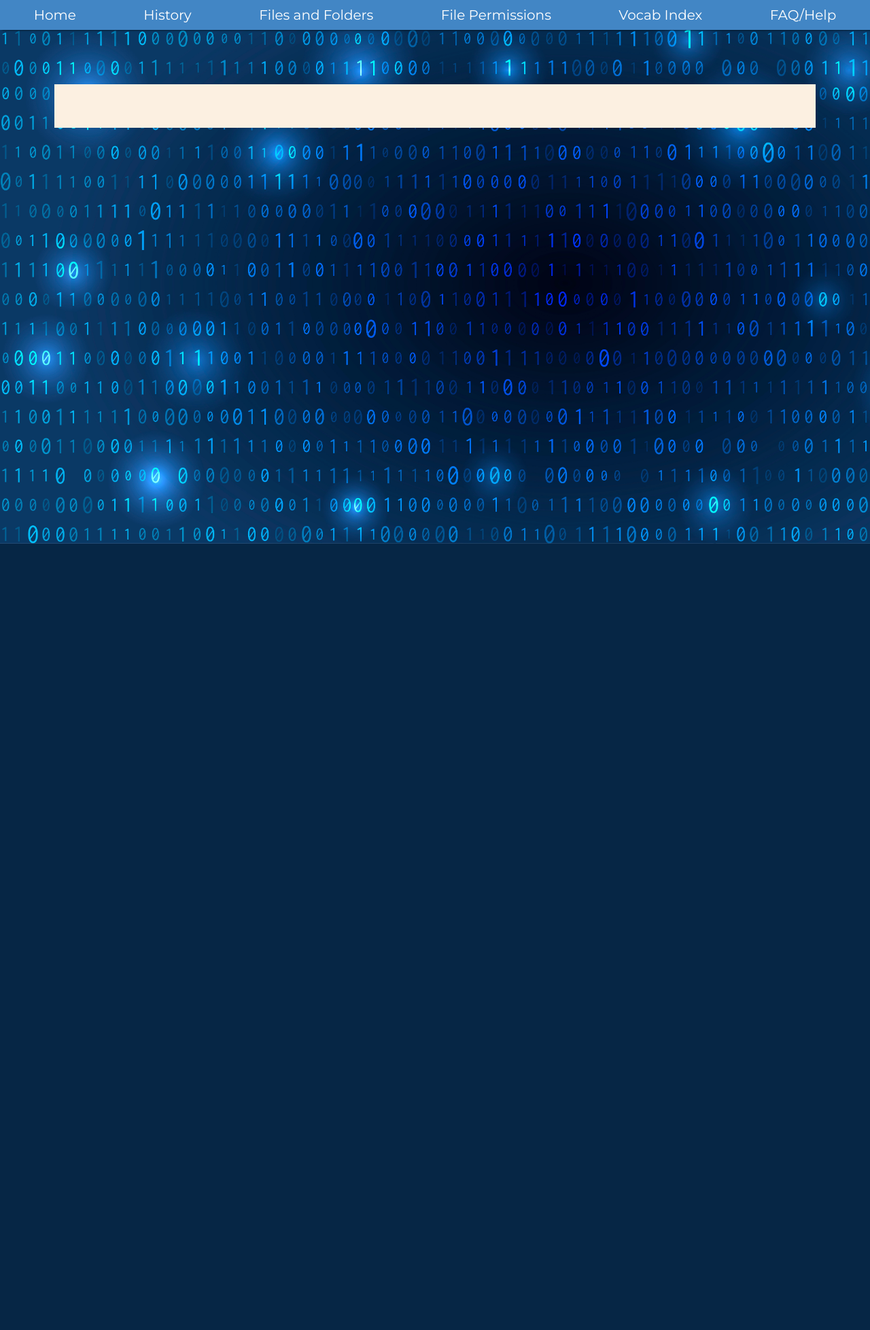
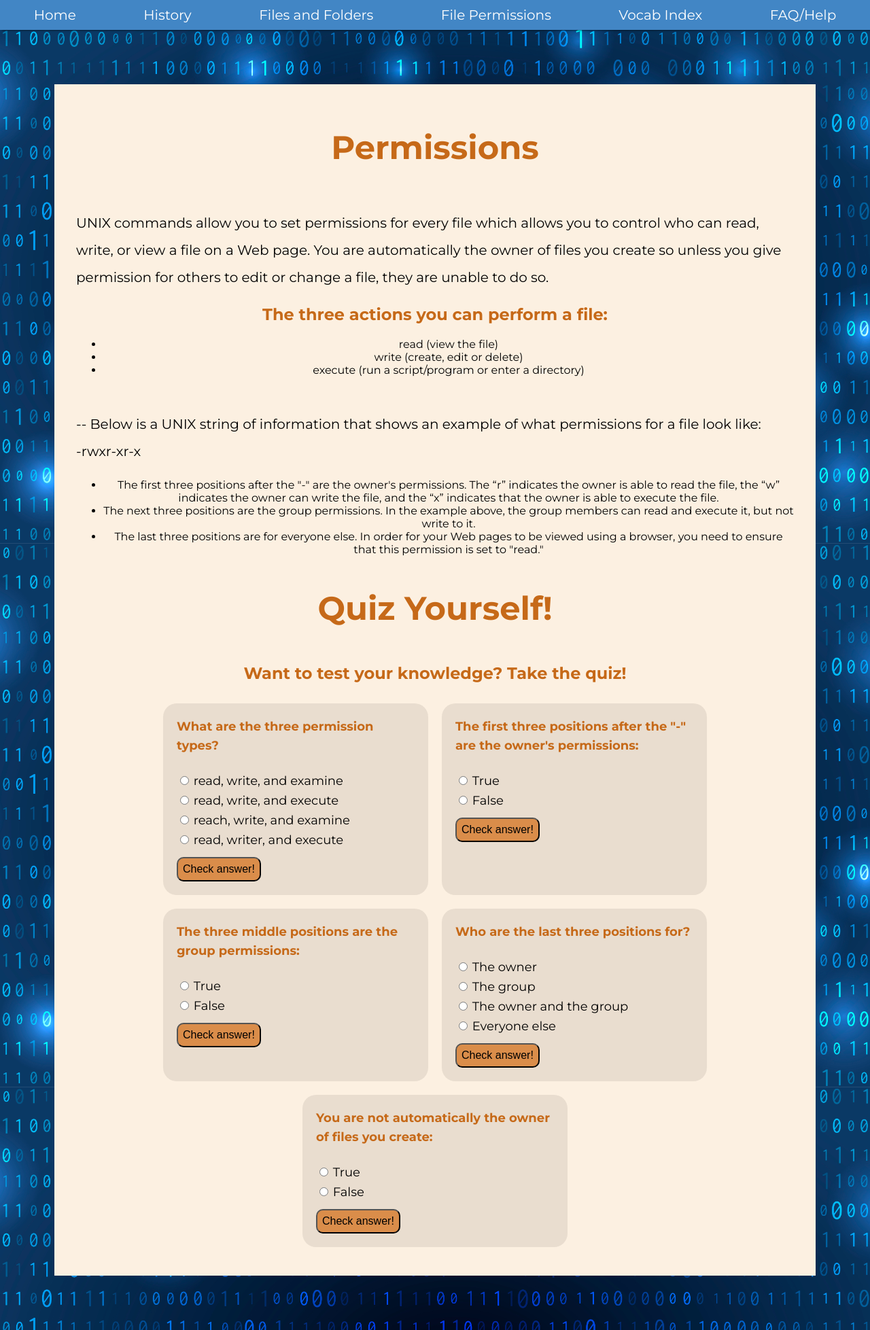
Before and after one commit to emma1-edgar1/ISTE240UnixProject, a PHP site: page /permissions.php in a window 1280 px wide. Shown: the whole page at 68% size. Before the commit the page ends 800 px from the top, so only its background shows below. Run offline with PHP 8.4, Linux system fonts and the light colour scheme.

Commit message:
Permissions page setup

```diff
--- a/permissions.php
+++ b/permissions.php
@@ -4,6 +4,129 @@
     include($path . "assets/inc/header.php");
 ?>
 
+<div>
+    <h1>Permissions</h1>
+    <p>UNIX commands allow you to set permissions for every file which allows you to control who can read, write, or view a file on a Web page. You are automatically the owner of files you create so unless you give permission for others to edit or change a file, they are unable to do so.</p>
+    <h2>The three actions you can perform a file:</h2>
+    <ul>
+        <li>read (view the file)</li>
+        <li>write (create, edit or delete)</li>
+        <li>execute (run a script/program or enter a directory)</li>
+    </ul>
+    <p>-- Below is a UNIX string of information that shows an example of what permissions for a file look like:</br>-rwxr-xr-x</br></p>
+    <ul>
+        <li>The first three positions after the "-" are the owner's permissions. The “r” indicates the owner is able to read the file, the “w” indicates the owner can write the file, and the “x” indicates that the owner is able to execute the file.</li>
+        <li>The next three positions are the group permissions. In the example above, the group members can read and execute it, but not write to it.</li>
+        <li>The last three positions are for everyone else. In order for your Web pages to be viewed using a browser, you need to ensure that this permission is  set to "read."</li>
+    </ul>
+</div>
+
+<h1>Quiz Yourself!</h1>
+<h2>Want to test your knowledge? Take the quiz!</h2>
+
+<div class="flex-container">
+
+  <div>
+    <form>
+    <h4>What are the three permission types?</h4>
+        <div>
+            <input type="radio" id="permissionsq1a" name="threepermissions" value="permissionsq1a">
+            <label for="permissionsq1a">read, write, and examine</label>
+        </div>
+        <div>
+            <!-- Correct Answer -->
+            <input type="radio" id="permissionsq1b" name="threepermissions" value="permissionsq1b">
+            <label for="permissionsq1b">read, write, and execute</label>
+        </div>
+        <div>
+            <input type="radio" id="permissionsq1c" name="threepermissions" value="permissionsq1c">
+            <label for="permissionsq1c">reach, write, and examine</label>
+        </div>
+
+        <div>
+            <input type="radio" id="permissionsq1d" name="threepermissions" value="permissionsq1d">
+            <label for="permissionsq1d">read, writer, and execute</label>
+        </div>
+        <input class="submit" type="submit" value="Check answer!">
+    </form>
+  </div>
+
+  <div>
+    <form>
+    <h4>The first three positions after the "-" are the owner's permissions:</h4>
+        <div>
+            <!-- Correct Answer -->
+            <input type="radio" id="permissionsq2a" name="firstthree" value="permissionsq2a">
+            <label for="permissionsq2a">True</label>
+        </div>
+
+        <div>
+            <input type="radio" id="permissionsq2b" name="firstthree" value="permissionsq2b">
+            <label for="permissionsq2b">False</label>
+        </div>
+        <input class="submit" type="submit" value="Check answer!">
+    </form>
+  </div>
+
+  <div>
+  <form>
+    <h4>The three middle positions are the group permissions:</h4>
+        <div>
+            <!-- Correct Answer -->
+            <input type="radio" id="permissionsq4a" name="midthree" value="permissionsq4a">
+            <label for="permissionsq4a">True</label>
+        </div>
+
+        <div>
+            <input type="radio" id="permissionsq4b" name="midthree" value="permissionsq4b">
+            <label for="permissionsq4b">False</label>
+        </div>
+        <input class="submit" type="submit" value="Check answer!">
+    </form>
+  </div>
+
+  <div>
+    <form>
+    <h4>Who are the last three positions for?</h4>
+        <div>
+            <input type="radio" id="permissionsq1a" name="lastthree" value="permissionsq1a">
+            <label for="permissionsq1a">The owner</label>
+        </div>
+        <div>
+            <input type="radio" id="permissionsq1b" name="lastthree" value="permissionsq1b">
+            <label for="permissionsq1b">The group</label>
+        </div>
+        <div>
+            <input type="radio" id="permissionsq1c" name="lastthree" value="permissionsq1c">
+            <label for="permissionsq1c">The owner and the group</label>
+        </div>
+        <div>
+            <!-- Correct Answer -->
+            <input type="radio" id="permissionsq1d" name="lastthree" value="permissionsq1d">
+            <label for="permissionsq1d">Everyone else</label>
+        </div>
+        <input class="submit" type="submit" value="Check answer!">
+    </form>
+  </div>
+
+  <div>
+  <form>
+    <h4>You are not automatically the owner of files you create:</h4>
+        <div>
+            <input type="radio" id="permissionsq5a" name="fileowner" value="permissionsq5a">
+            <label for="permissionsq5a">True</label>
+        </div>
+
+        <div>
+            <!-- Correct Answer -->
+            <input type="radio" id="permissionsq5b" name="fileowner" value="permissionsq5b">
+            <label for="permissionsq5b">False</label>
+        </div>
+        <input class="submit" type="submit" value="Check answer!">
+    </form>
+  </div>
+</div>
+
 <?php
     include($path . "assets/inc/footer.php");
 ?>
```
